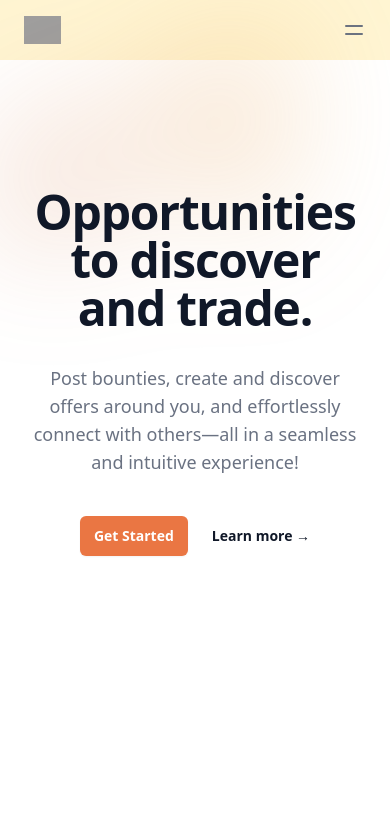
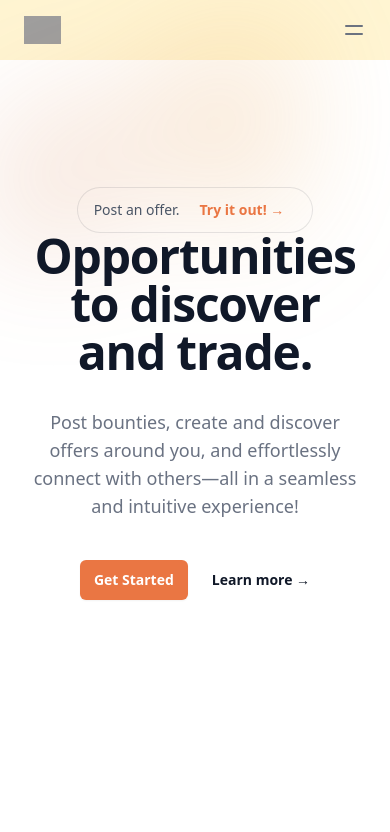
Before and after one commit to michaelljiang/LootFinder, a Vue app in the folder LootFinder/: page / in a window 390 px wide. Shown: the top 832 px of the page. Built offline with nearby package versions, Linux system fonts and the light colour scheme; no server answers; grey boxes are pictures that could not be loaded.

Commit message:
post an offer now exists in mobile view

```diff
--- a/LootFinder/src/views/Home.vue
+++ b/LootFinder/src/views/Home.vue
@@ -30,9 +30,9 @@
     </div>
 
     <div class="mx-auto max-w-2xl py-32 sm:py-48 lg:py-56">
-      <div class="hidden sm:mb-8 sm:flex sm:justify-center">
+      <div class="sm:mb-8 sm:flex sm:justify-center">
         <div
-          class="relative rounded-full px-3 py-1 text-sm/6 text-gray-600 ring-1 ring-gray-900/10 hover:ring-gray-900/20"
+        class="relative flex items-center mx-auto gap-2 rounded-full px-4 py-2 text-sm text-gray-600 ring-1 ring-gray-900/10 hover:ring-gray-900/20 w-max"
         >
           Post an offer.
           <button
@@ -40,7 +40,7 @@
             class="relative font-semibold text-[#ea7643] px-3 py-1 transition duration-200 hover:text-[#eb8e65]"
           >
             <span class="absolute inset-0" aria-hidden="true"></span>
-            Get Started
+            Try it out!
             <span aria-hidden="true">&rarr;</span>
           </button>
         </div>
```
